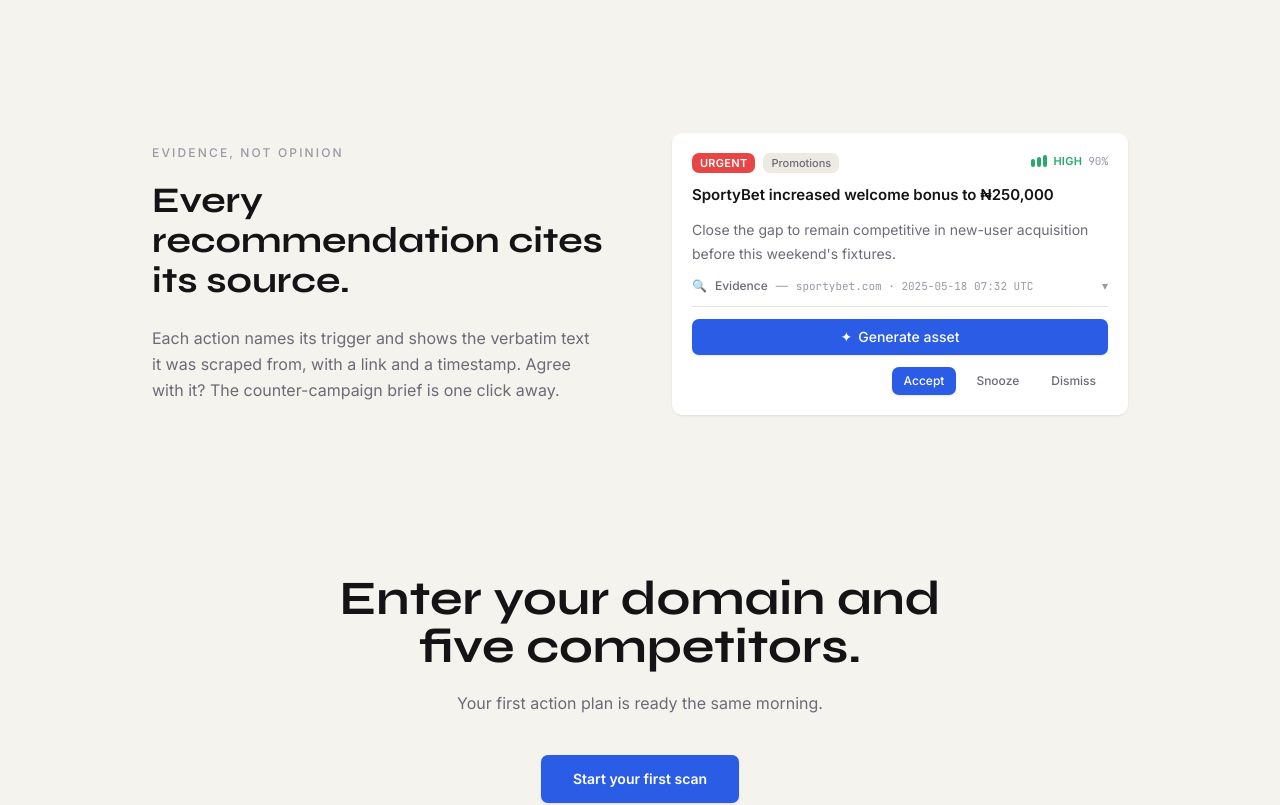
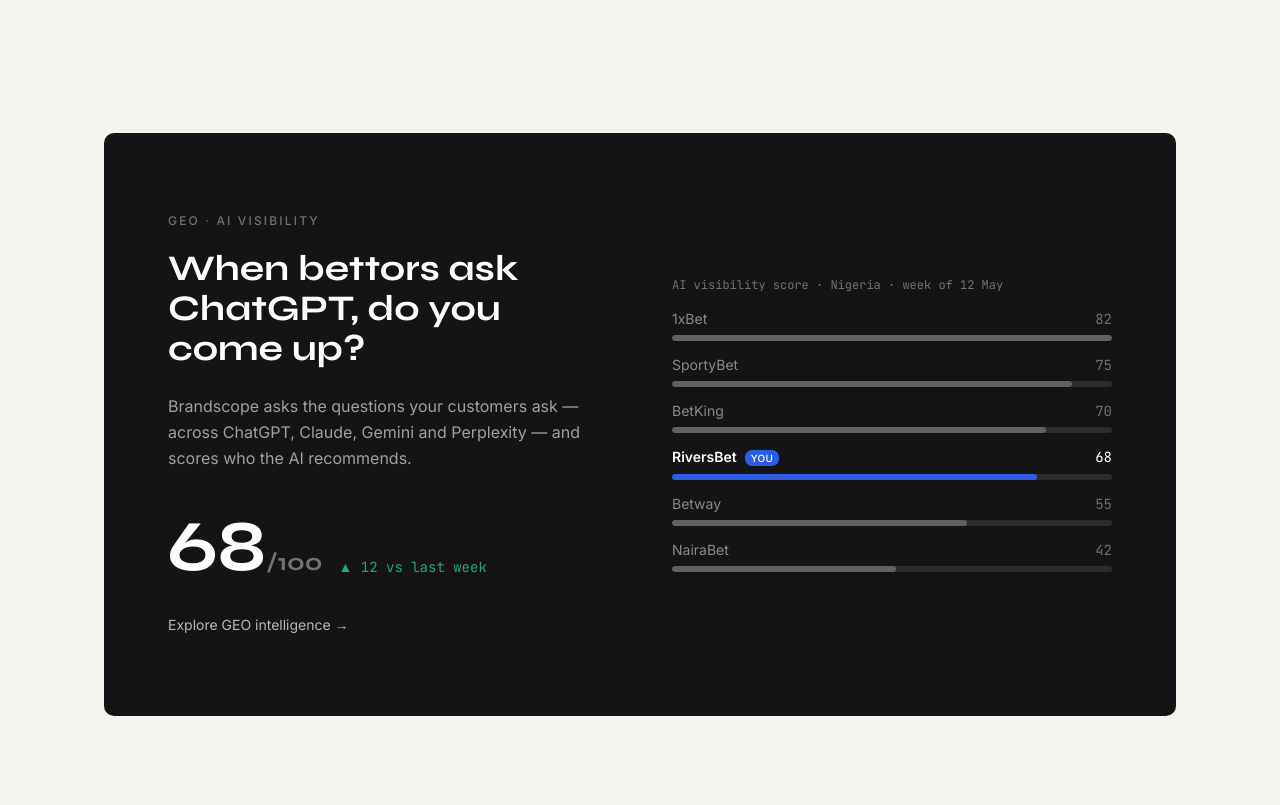
Before and after one commit to brandscopeprojects/brandscope, a Next.js app: page / in a window 1280 px wide. Shown: the part 2040-2845 px from the top of the page. Built offline with nearby package versions, Linux system fonts and the light colour scheme.

Commit message:
Homepage: dark AI-visibility chapter with real GEO leaderboard
Co-Authored-By: Claude Opus 4.8 <noreply@anthropic.com>
Claude-Session: https://claude.ai/code/session_01DJzQjRFqbwqDLfsTnGtwW3

```diff
--- a/app/page.tsx
+++ b/app/page.tsx
@@ -1,7 +1,7 @@
 import Link from "next/link";
 import { DashboardView } from "@/components/dashboard/DashboardView";
 import { ShowcaseActionCard } from "@/components/marketing/ShowcaseActionCard";
-import { DEMO_BRAND, DEMO_DASHBOARD } from "@/lib/data/demo";
+import { DEMO_BRAND, DEMO_DASHBOARD, DEMO_GEO } from "@/lib/data/demo";
 
 // Marketing homepage — calm, spacious, one idea per screen. Every visual is the
 // real product component with the RiversBet sample dataset, so the homepage can
@@ -137,6 +137,94 @@ export default function Home() {
         </div>
       </section>
 
+      {/* ── The visual moment — AI visibility, dark chapter ─── */}
+      {/* Dark is the sanctioned "moment" treatment (ui-constraints §15.3).
+          One meaningful colour on it: cobalt = you. Green only for the gain. */}
+      <section className="mx-auto max-w-[1120px] px-4 pb-32 md:px-6 md:pb-40">
+        <div className="overflow-hidden rounded-card bg-ink px-7 py-14 md:px-16 md:py-20">
+          <div className="grid items-center gap-12 md:grid-cols-2 md:gap-16">
+            {/* copy + score */}
+            <div>
+              <p className="text-xs font-medium uppercase tracking-[0.18em] text-white/40">
+                GEO · AI visibility
+              </p>
+              <h2 className="mt-5 font-display text-3xl font-bold leading-tight text-white md:text-4xl">
+                When bettors ask ChatGPT, do you come up?
+              </h2>
+              <p className="mt-6 max-w-md text-base leading-relaxed text-white/60">
+                Brandscope asks the questions your customers ask — across ChatGPT,
+                Claude, Gemini and Perplexity — and scores who the AI recommends.
+              </p>
+              <div className="mt-10 flex items-end gap-4">
+                <p className="font-display text-7xl font-bold leading-none text-white">
+                  {DEMO_GEO.score}
+                  <span className="text-2xl text-white/40">/100</span>
+                </p>
+                <p className="pb-1.5 font-mono text-sm text-opportunity">
+                  ▲ {DEMO_GEO.scoreChangeWow} vs last week
+                </p>
+              </div>
+              <Link
+                href="/preview/geo-aeo-seo"
+                className="mt-8 inline-block text-sm text-white/70 underline-offset-4 transition-colors hover:text-white hover:underline"
+              >
+                Explore GEO intelligence →
+              </Link>
+            </div>
+            {/* leaderboard — cobalt marks you, everything else recedes */}
+            <div className="min-w-0">
+              <p className="mb-4 font-mono text-xs text-white/40">
+                AI visibility score · Nigeria · week of 12 May
+              </p>
+              <ul className="space-y-3.5">
+                {[
+                  ...DEMO_GEO.competitorScores
+                    .filter((c): c is typeof c & { score: number } => c.score !== null)
+                    .map((c) => ({ name: c.competitorName, score: c.score, you: false })),
+                  { name: DEMO_BRAND.name, score: DEMO_GEO.score ?? 0, you: true },
+                ]
+                  .sort((a, b) => b.score - a.score)
+                  .map((row) => (
+                    <li key={row.name}>
+                      <div className="flex items-baseline justify-between">
+                        <span
+                          className={
+                            row.you
+                              ? "text-sm font-semibold text-white"
+                              : "text-sm text-white/50"
+                          }
+                        >
+                          {row.name}
+                          {row.you && (
+                            <span className="ml-2 rounded-chip bg-cobalt px-1.5 py-0.5 text-[10px] font-medium uppercase tracking-wide text-white">
+                              you
+                            </span>
+                          )}
+                        </span>
+                        <span
+                          className={
+                            row.you
+                              ? "font-mono text-sm text-white"
+                              : "font-mono text-sm text-white/40"
+                          }
+                        >
+                          {row.score}
+                        </span>
+                      </div>
+                      <div className="mt-1.5 h-1.5 overflow-hidden rounded-full bg-white/10">
+                        <div
+                          className={row.you ? "h-full rounded-full bg-cobalt" : "h-full rounded-full bg-white/25"}
+                          style={{ width: `${Math.round((row.score / 82) * 100)}%` }}
+                        />
+                      </div>
+                    </li>
+                  ))}
+              </ul>
+            </div>
+          </div>
+        </div>
+      </section>
+
       {/* ── Evidence — one card, one idea ───────────────────── */}
       <section className="mx-auto max-w-5xl px-6 pb-32 md:pb-40">
         <div className="grid items-center gap-12 md:grid-cols-2 md:gap-16">
```
